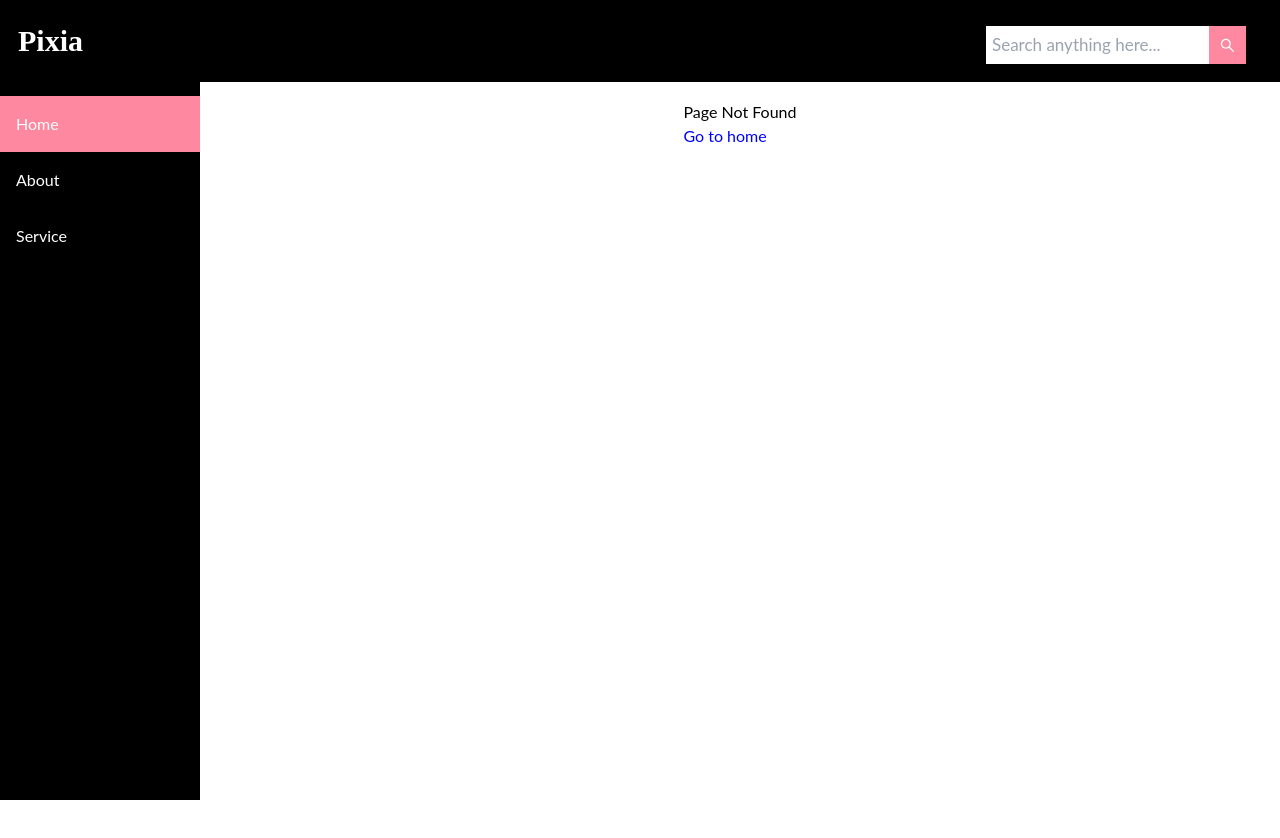
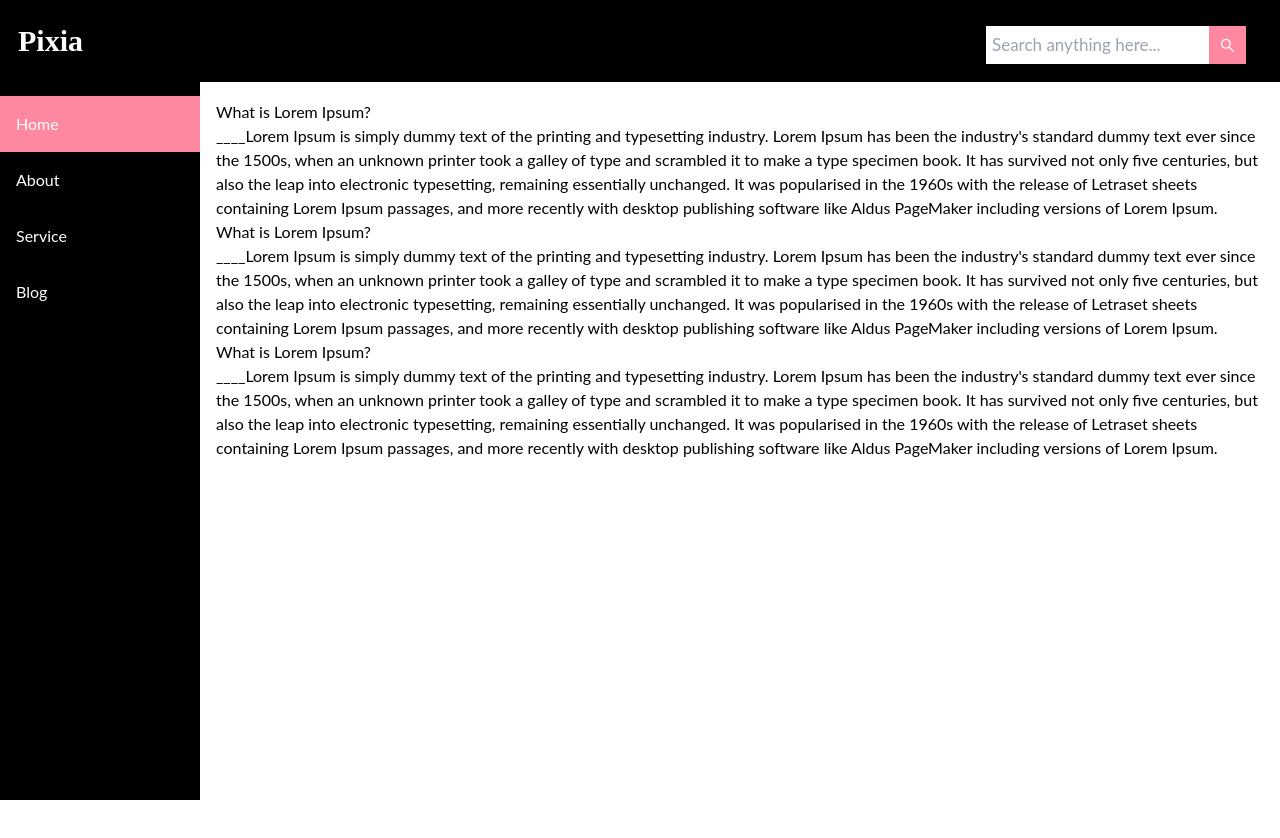
Before and after one commit to khemrajmaloor/Next-Project, a Next.js app: page /blog in a window 1280 px wide. Before the commit this address had no page. Shown: the top 838 px of the page. Built offline with nearby package versions, Linux system fonts and the light colour scheme; a web font is replaced by a local one.

Commit message:
no chnages

```diff
--- a/components/Sidebar.jsx
+++ b/components/Sidebar.jsx
@@ -8,6 +8,7 @@
                         <a class="sidebar__content__items__active" href="/">Home</a>
                         <a href="/about">About</a>
                         <a href="/service">Service</a>
+                        <a href="/blog">Blog</a>
                     </ul>
                 </div>
             </div>
--- /dev/null
+++ b/pages/blog.tsx
@@ -0,0 +1,32 @@
+import Layout  from "@/components/Layout";
+export default function blog() {
+
+    return(
+        <Layout>
+            <main className="layout">
+                <div className="layout__content">
+                    <div className="blog">
+                        <div className="blog__content">
+                            <div className="blog__content__title">
+                                <h3>What is Lorem Ipsum?</h3>
+                                <p className="blog__content__desc">____Lorem Ipsum is simply dummy text of the printing and typesetting industry. Lorem Ipsum has been the industry's standard dummy text ever since the 1500s, when an unknown printer took a galley of type and scrambled it to make a type specimen book. It has survived not only five centuries, but also the leap into electronic typesetting, remaining essentially unchanged. It was popularised in the 1960s with the release of Letraset sheets containing Lorem Ipsum passages, and more recently with desktop publishing software like Aldus PageMaker including versions of Lorem Ipsum.</p>
+                            </div>
+                        </div>
+                        <div className="blog__content">
+                            <div className="blog__content__title">
+                                <h3>What is Lorem Ipsum?</h3>
+                                <p className="blog__content__desc">____Lorem Ipsum is simply dummy text of the printing and typesetting industry. Lorem Ipsum has been the industry's standard dummy text ever since the 1500s, when an unknown printer took a galley of type and scrambled it to make a type specimen book. It has survived not only five centuries, but also the leap into electronic typesetting, remaining essentially unchanged. It was popularised in the 1960s with the release of Letraset sheets containing Lorem Ipsum passages, and more recently with desktop publishing software like Aldus PageMaker including versions of Lorem Ipsum.</p>
+                            </div>
+                        </div>
+                        <div className="blog__content">
+                            <div className="blog__content__title">
+                                <h3>What is Lorem Ipsum?</h3>
+                                <p className="blog__content__desc">____Lorem Ipsum is simply dummy text of the printing and typesetting industry. Lorem Ipsum has been the industry's standard dummy text ever since the 1500s, when an unknown printer took a galley of type and scrambled it to make a type specimen book. It has survived not only five centuries, but also the leap into electronic typesetting, remaining essentially unchanged. It was popularised in the 1960s with the release of Letraset sheets containing Lorem Ipsum passages, and more recently with desktop publishing software like Aldus PageMaker including versions of Lorem Ipsum.</p>
+                            </div>
+                        </div>
+                    </div>
+                </div>
+            </main>
+        </Layout>
+    );
+}
```
Also changed, not shown: sass/pages/blog.scss (added).
